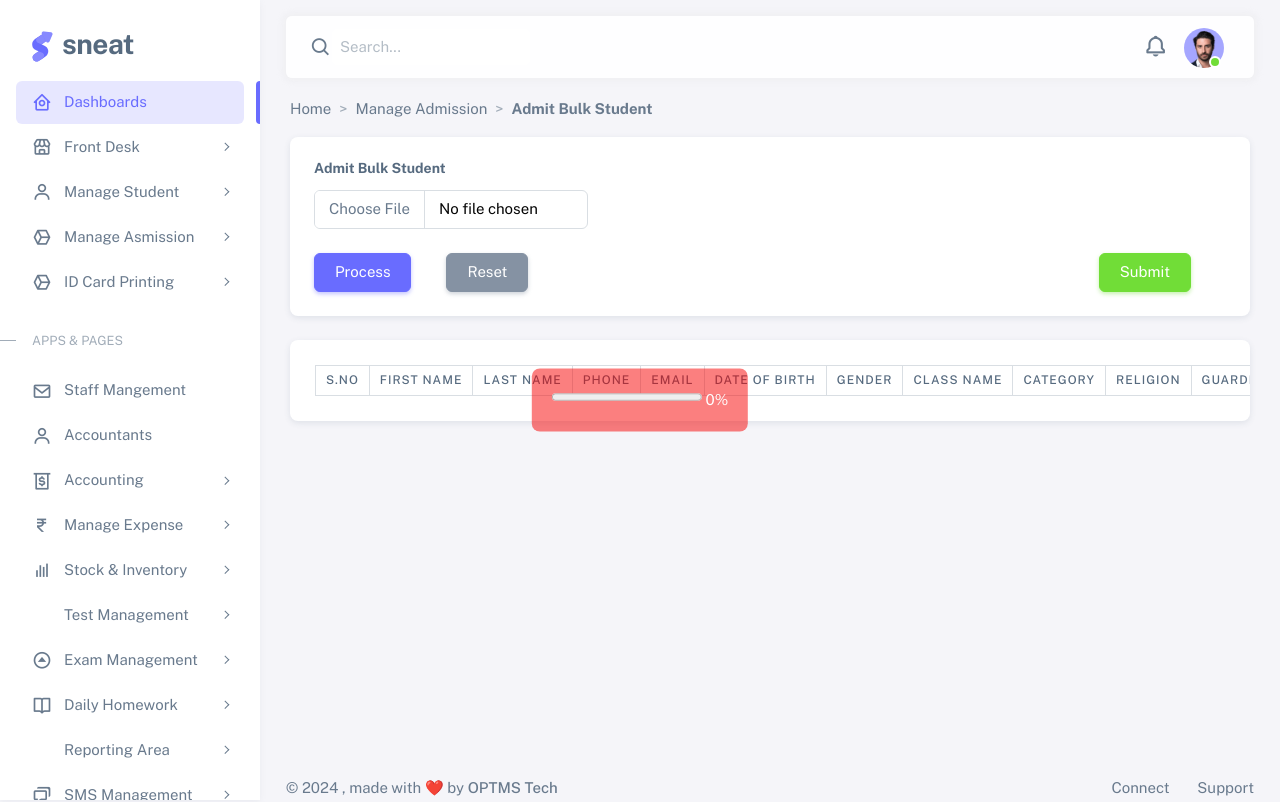
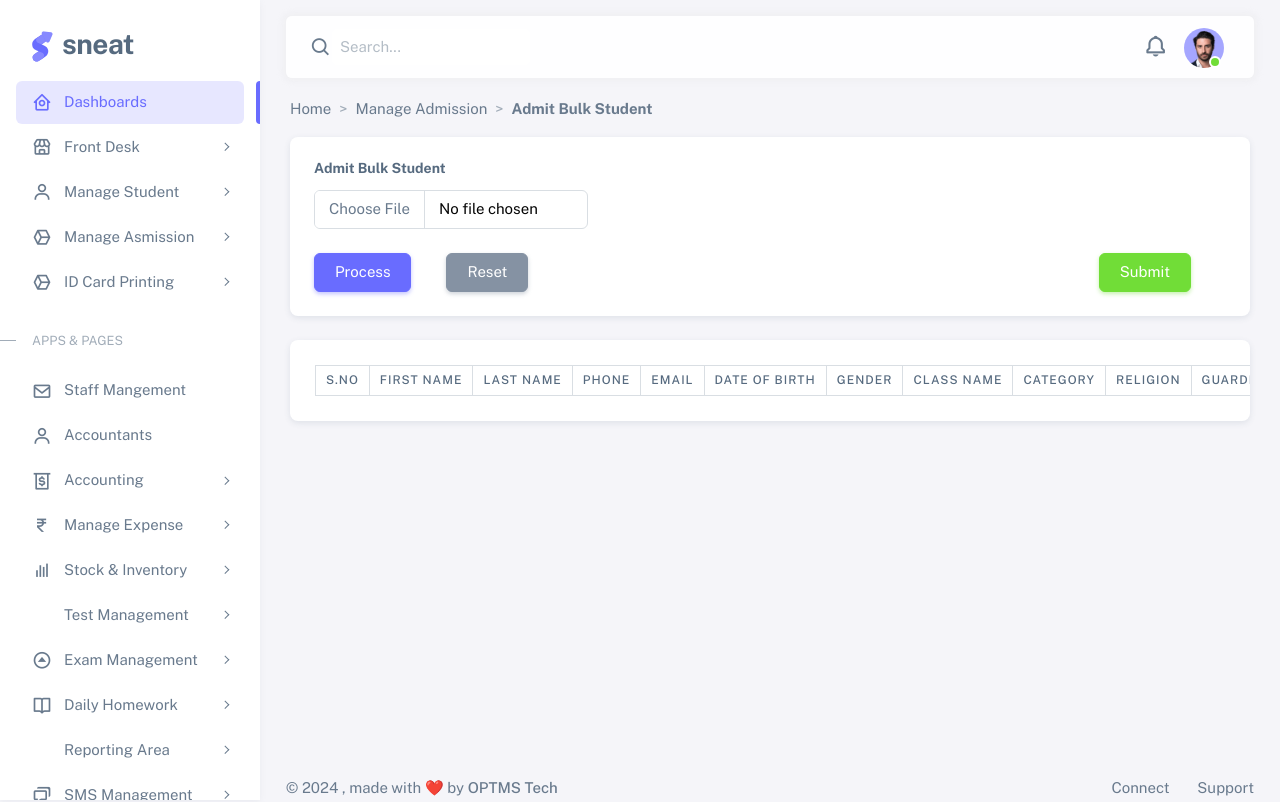
Before and after one commit to optmsshiv/schoolErp, a PHP site: page /html/admitBulk.html in a window 1280 px wide. Shown: the top 802 px of the page. Run offline with PHP 8.4, Linux system fonts and the light colour scheme; lists and menus that the app fills with data are empty.

Commit message:
css update

```diff
--- a/assets/css/demo.css
+++ b/assets/css/demo.css
@@ -589,9 +589,9 @@ td {
 }
 
 /* CSS Loader part-2 */
-/* Loading container styles */
+/* Loading container styles
 #loadingContainer {
-  display: block !important; /* Use !important temporarily to override any other styles */
+  display: block !important; /* Use !important temporarily to override any other styles *
   align-items: center;
   justify-content: center;
   flex-direction: column;
@@ -604,4 +604,66 @@ td {
   transform: translate(-50%, -50%);
   border-radius: 8px;
   z-index: 1000;
+}  */
+
+/* Loading container styles */
+#loadingContainer {
+  display: none; /* Initially hidden */
+  position: fixed;
+  top: 0;
+  left: 0;
+  right: 0;
+  bottom: 0;
+  background: rgba(0, 0, 0, 0.6); /* Semi-transparent background */
+  z-index: 1000; /* Ensure it's on top */
+  display: flex;
+  flex-direction: column;
+  justify-content: center;
+  align-items: center;
 }
+
+/* Progress bar wrapper */
+.progressWrapper {
+  width: 80%;
+  max-width: 500px;
+  background-color: #e0e0e0;
+  border-radius: 8px;
+  padding: 10px;
+  box-shadow: 0 4px 8px rgba(0, 0, 0, 0.2);
+  text-align: center;
+}
+
+/* Progress bar styles */
+#progressBar {
+  width: 100%;
+  height: 20px;
+  background-color: #d3d3d3;
+  border-radius: 5px;
+  overflow: hidden;
+  appearance: none; /* Remove default styling */
+}
+
+#progressBar::-webkit-progress-bar {
+  background-color: #d3d3d3;
+  border-radius: 5px;
+}
+
+#progressBar::-webkit-progress-value {
+  background-color: #4caf50;
+  border-radius: 5px;
+  transition: width 0.3s ease; /* Smooth width transition */
+}
+
+#progressBar::-moz-progress-bar {
+  background-color: #4caf50;
+  border-radius: 5px;
+  transition: width 0.3s ease;
+}
+
+/* Percentage display */
+#progressPercentage {
+  font-size: 16px;
+  margin-top: 10px;
+  font-weight: bold;
+  color: #fff;
+}
```
